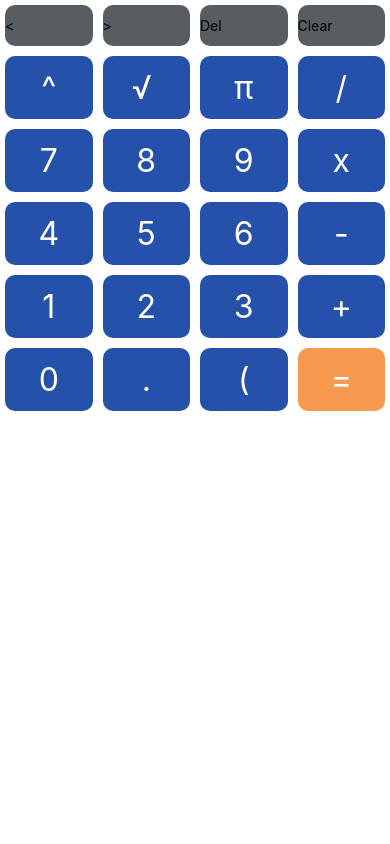
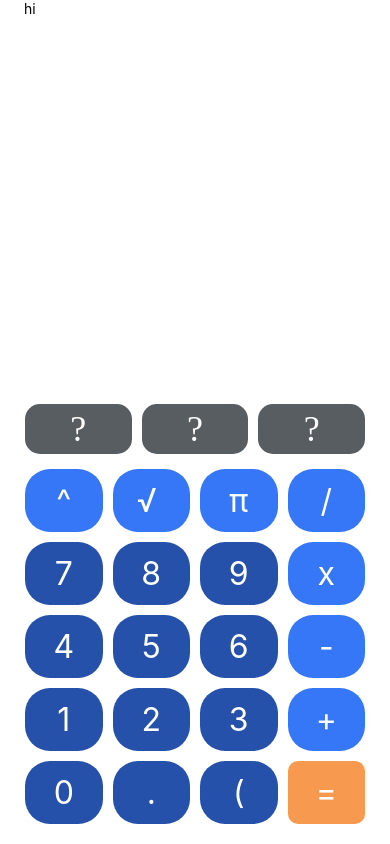
Before and after one commit to jarellsj/MultiLineCalc-React-Native, a React Native app: screen / in a window 390 px wide. Built offline with nearby package versions, Linux system fonts and the light colour scheme.

Commit message:
updated buttons

```diff
--- a/package.json
+++ b/package.json
@@ -11,7 +11,8 @@
   },
   "dependencies": {
     "react": "16.11.0",
-    "react-native": "0.62.2"
+    "react-native": "0.62.2",
+    "react-native-vector-icons": "^6.6.0"
   },
   "devDependencies": {
     "@babel/core": "^7.6.2",
--- a/src/Calculator.js
+++ b/src/Calculator.js
@@ -1,48 +1,65 @@
 import React, {Component} from 'react';
-import {StyleSheet, SafeAreaView, View} from 'react-native';
+import {
+  StyleSheet,
+  SafeAreaView,
+  View,
+  ScrollView,
+  Text,
+  TextInput,
+} from 'react-native';
 import * as colors from './colors';
-import {NumButton, OrangeButton, ControlButton} from './components/Buttons';
+import {
+  NumButton,
+  OrangeButton,
+  ControlButton,
+  LightBlueButton,
+} from './components/Buttons';
 
 class Calculator extends Component {
   render() {
     return (
-      <SafeAreaView style={styles.container}>
+      <SafeAreaView style={styles.safeArea}>
+        <View style={styles.container}>
+          <ScrollView>
+            <Text> hi </Text>
+          </ScrollView>
+          <TextInput />
           <View style={styles.buttonContainer}>
             <View style={styles.buttonRowContainer}>
-            <ControlButton label="<" />
-            <ControlButton label="> " />
-            <ControlButton label="Del" />
-            <ControlButton label="Clear" />
+              <ControlButton iconName="ios-arrow-round-back" />
+              <ControlButton iconName="ios-arrow-round-forward" />
+              <ControlButton iconName="ios-backspace" />
             </View>
             <View style={styles.buttonRowContainer}>
-            <NumButton label="^" />
-            <NumButton label="√ " />
-            <NumButton label="π" />
-            <NumButton label="/" />
+              <LightBlueButton label="^" />
+              <LightBlueButton label="√ " />
+              <LightBlueButton label="π" />
+              <LightBlueButton label="/" />
             </View>
             <View style={styles.buttonRowContainer}>
               <NumButton label="7" />
               <NumButton label="8" />
               <NumButton label="9" />
-            <NumButton label="x" />
+              <LightBlueButton label="x" />
             </View>
             <View style={styles.buttonRowContainer}>
               <NumButton label="4" />
               <NumButton label="5" />
               <NumButton label="6" />
-            <NumButton label="-" />
+              <LightBlueButton label="-" />
             </View>
             <View style={styles.buttonRowContainer}>
               <NumButton label="1" />
               <NumButton label="2" />
               <NumButton label="3" />
-            <NumButton label="+" />
+              <LightBlueButton label="+" />
             </View>
             <View style={styles.buttonRowContainer}>
               <NumButton label="0" />
               <NumButton label="." />
               <NumButton label="(" />
               <OrangeButton label="=" />
+            </View>
           </View>
         </View>
       </SafeAreaView>
@@ -53,16 +70,20 @@ class Calculator extends Component {
 export default Calculator;
 
 const styles = StyleSheet.create({
+  safeArea: {
+    flex: 1,
+  },
   container: {
     flex: 1,
     backgroundColor: colors.WHITE,
+    marginLeft: 20,
+    marginRight: 20,
+    marginBottom: 15,
   },
   buttonsContainer: {
     flex: 1,
     flexDirection: 'column',
     justifyContent: 'flex-end',
-    marginLeft: 20,
-    marginRight: 20,
   },
   buttonRowContainer: {
     flexDirection: 'row',
--- a/src/components/Buttons.js
+++ b/src/components/Buttons.js
@@ -1,6 +1,7 @@
 import React from 'react';
 import {StyleSheet, TouchableOpacity, Text} from 'react-native';
 import * as colors from '../colors';
+import Ionicons from 'react-native-vector-icons/Ionicons';
 
 export const NumButton = props => (
   <TouchableOpacity style={styles.numButton}>
@@ -14,9 +15,15 @@ export const OrangeButton = props => (
   </TouchableOpacity>
 );
 
+export const LightBlueButton = props => (
+  <TouchableOpacity style={styles.lightBlueButton}>
+    <Text style={styles.text}>{props.label}</Text>
+  </TouchableOpacity>
+);
+
 export const ControlButton = props => (
   <TouchableOpacity style={styles.controlButton}>
-    <Text style={styles.controlText}>{props.label}</Text>
+    <Ionicons name={props.iconName} color={colors.WHITE} size={36} />
   </TouchableOpacity>
 );
 
@@ -25,7 +32,7 @@ const styles = StyleSheet.create({
     backgroundColor: colors.BLUE,
     flex: 1,
     margin: 5,
-    borderRadius: 10,
+    borderRadius: 25,
     paddingTop: 12,
     paddingBottom: 12,
   },
@@ -42,12 +49,23 @@ const styles = StyleSheet.create({
     paddingTop: 12,
     paddingBottom: 12,
   },
+  lightBlueButton: {
+    backgroundColor: colors.LIGHT_BLUE,
+    flex: 1,
+    margin: 5,
+    borderRadius: 25,
+    paddingTop: 12,
+    paddingBottom: 12,
+  },
   controlButton: {
     backgroundColor: colors.GREY,
     flex: 1,
-    margin: 5,
-    borderRadius: 10,
-    paddingTop: 12,
-    paddingBottom: 12,
+    marginBottom: 10,
+    marginLeft: 5,
+    marginRight: 5,
+    borderRadius: 15,
+    paddingTop: 4,
+    paddingBottom: 4,
+    alignItems: 'center',
   },
 });
```
Also changed, not shown: 4 other files (tests, documents, lock files or other folders). Lines whose indentation alone changed are shown as unchanged.
